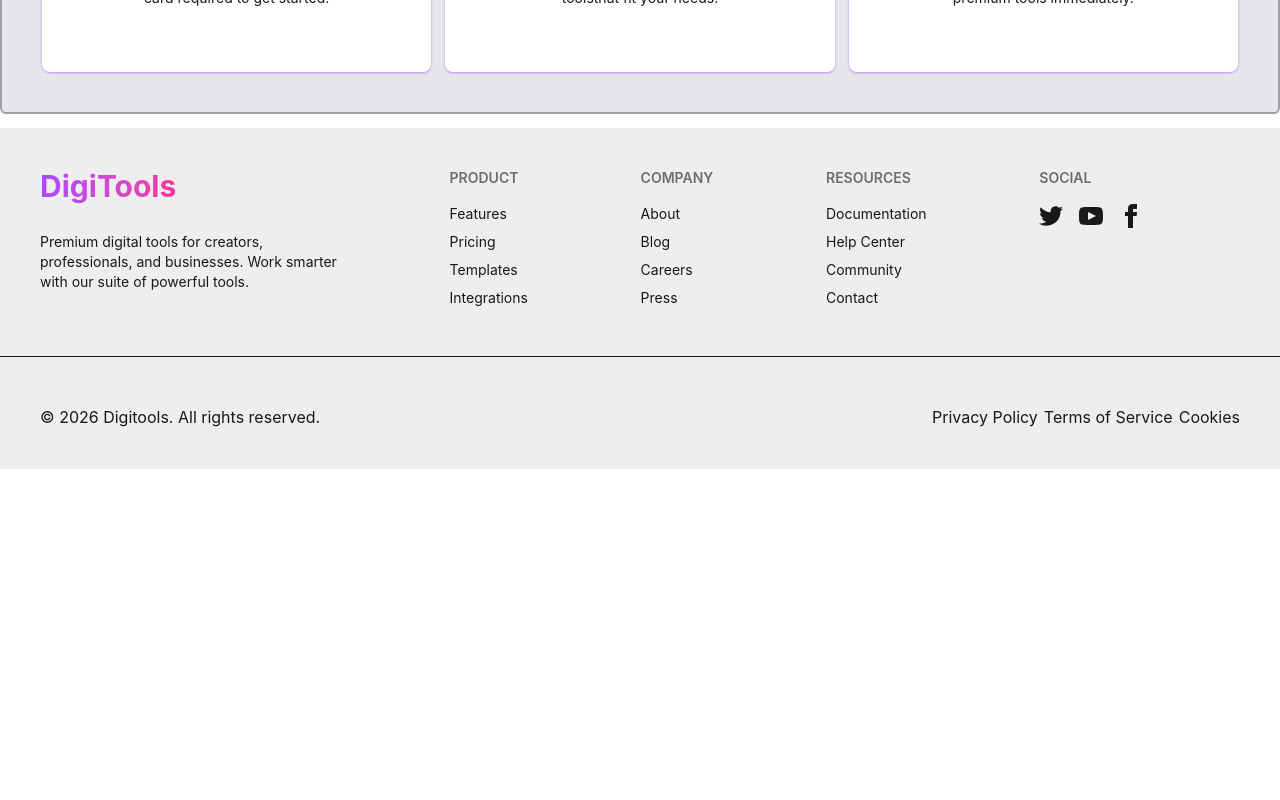
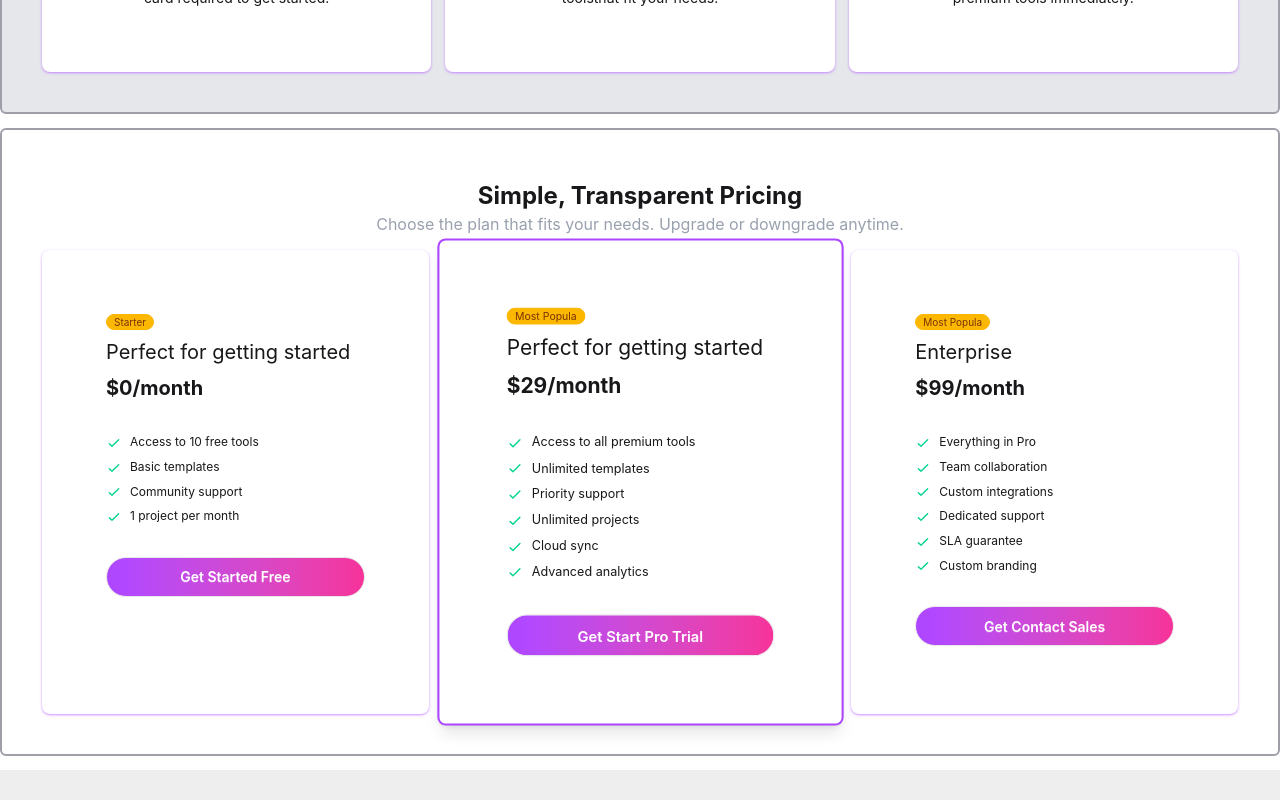
Before and after one commit to rafiqulislamraj58-design/A-6, a React (Vite) app: page / in a window 1280 px wide. Shown: the part 2360-3160 px from the top of the page. Before the commit the page ends 2829 px from the top, so only its background shows below. Built offline with nearby package versions, Linux system fonts and the light colour scheme.

Commit message:
started section pricing setion   hided when clik cart

```diff
--- a/src/App.jsx
+++ b/src/App.jsx
@@ -10,6 +10,7 @@ import Models from './Componatnt/Models'
 import Cart from './Componatnt/Cart'
 import Start from './Componatnt/Start'
 import Started from './Componatnt/Started'
+import Priceing from './Componatnt/Priceing'
 
 
 
@@ -50,7 +51,9 @@ const clearCart = ()=>{
   clearCart={clearCart}
    />)}
    {active==="Cart" &&(<Cart cartItems={cartItems}  removeCart={removeCart}  clearCart={clearCart} />)}
-   <Started/>
+   {active!=="Cart"&&<Started/>}
+   {active!=="Cart"&&<Priceing setactive={setactive}  />}
+
    <Footer></Footer>
     </>
   )
--- /dev/null
+++ b/src/Componatnt/Priceing.jsx
@@ -0,0 +1,137 @@
+import React from 'react'
+
+const Priceing = () => {
+  return (
+   <div className='container mx-auto'>
+
+  <div className='container mx-auto rounded-md border-zinc-400 border-2 mt-3.5 mb-3.5 overflow-hidden p-10 '>
+    <div className='text-center mt-2.5 mb-3.5'>
+    <h1 className='font-bold text-2xl '>Simple, Transparent Pricing</h1>
+    <p className='text-gray-400'>Choose the plan that fits your needs. Upgrade or downgrade anytime.</p>
+    </div>
+    <div className=' sm:grid grid-cols-1  md:grid-cols-2 lg:grid-cols-3 gap-4.5'>
+ <div class="card w-full bg-base-100 shadow-sm p-10 hover:translate-y-0.5 hover:shadow-lg shadow-purple-500/50">
+  <div class="card-body">
+    <span class="badge badge-xs badge-warning">Starter</span>
+    <div class="flex justify-between">
+      <h2 class="text-xl ">Perfect for getting started</h2>
+
+    </div>
+    <h2 class="text-xl font-bold">$0/month</h2>
+    <ul class="mt-6 flex flex-col gap-2 text-xs">
+      <li>
+        <svg xmlns="http://www.w3.org/2000/svg" class="size-4 me-2 inline-block text-success" fill="none" viewBox="0 0 24 24" stroke="currentColor"><path stroke-linecap="round" stroke-linejoin="round" stroke-width="2" d="M5 13l4 4L19 7" /></svg>
+        <span>Access to 10 free tools</span>
+      </li>
+      <li>
+        <svg xmlns="http://www.w3.org/2000/svg" class="size-4 me-2 inline-block text-success" fill="none" viewBox="0 0 24 24" stroke="currentColor"><path stroke-linecap="round" stroke-linejoin="round" stroke-width="2" d="M5 13l4 4L19 7" /></svg>
+        <span>Basic templates</span>
+      </li>
+      <li>
+        <svg xmlns="http://www.w3.org/2000/svg" class="size-4 me-2 inline-block text-success" fill="none" viewBox="0 0 24 24" stroke="currentColor"><path stroke-linecap="round" stroke-linejoin="round" stroke-width="2" d="M5 13l4 4L19 7" /></svg>
+        <span>Community support</span>
+      </li>
+      <li>
+        <svg xmlns="http://www.w3.org/2000/svg" class="size-4 me-2 inline-block text-success" fill="none" viewBox="0 0 24 24" stroke="currentColor"><path stroke-linecap="round" stroke-linejoin="round" stroke-width="2" d="M5 13l4 4L19 7" /></svg>
+        <span>1 project per month</span>
+      </li>
+
+    </ul>
+    <div class="mt-6">
+      <button class="btn bg-gradient-to-r shadow-none w-full from-purple-500 to-pink-500 rounded-full text-white ">Get Started Free</button>
+    </div>
+  </div>
+</div>
+ <div class="card w-full bg-base-100 p-10 border-2 border-purple-500 scale-105 shadow-lg">
+  <div class="card-body">
+    <span class="badge badge-xs badge-warning">Most Popula</span>
+    <div class="flex justify-between">
+      <h2 class="text-xl ">Perfect for getting started</h2>
+
+    </div>
+     <h2 class="text-xl font-bold">$29/month</h2>
+    <ul class="mt-6 flex flex-col gap-2 text-xs">
+      <li>
+        <svg xmlns="http://www.w3.org/2000/svg" class="size-4 me-2 inline-block text-success" fill="none" viewBox="0 0 24 24" stroke="currentColor"><path stroke-linecap="round" stroke-linejoin="round" stroke-width="2" d="M5 13l4 4L19 7" /></svg>
+        <span>Access to all premium tools</span>
+      </li>
+      <li>
+        <svg xmlns="http://www.w3.org/2000/svg" class="size-4 me-2 inline-block text-success" fill="none" viewBox="0 0 24 24" stroke="currentColor"><path stroke-linecap="round" stroke-linejoin="round" stroke-width="2" d="M5 13l4 4L19 7" /></svg>
+        <span>Unlimited templates</span>
+      </li>
+      <li>
+        <svg xmlns="http://www.w3.org/2000/svg" class="size-4 me-2 inline-block text-success" fill="none" viewBox="0 0 24 24" stroke="currentColor"><path stroke-linecap="round" stroke-linejoin="round" stroke-width="2" d="M5 13l4 4L19 7" /></svg>
+        <span>Priority support</span>
+      </li>
+      <li>
+        <svg xmlns="http://www.w3.org/2000/svg" class="size-4 me-2 inline-block text-success" fill="none" viewBox="0 0 24 24" stroke="currentColor"><path stroke-linecap="round" stroke-linejoin="round" stroke-width="2" d="M5 13l4 4L19 7" /></svg>
+        <span>Unlimited projects</span>
+      </li>
+      <li>
+        <svg xmlns="http://www.w3.org/2000/svg" class="size-4 me-2 inline-block text-success" fill="none" viewBox="0 0 24 24" stroke="currentColor"><path stroke-linecap="round" stroke-linejoin="round" stroke-width="2" d="M5 13l4 4L19 7" /></svg>
+        <span>Cloud sync</span>
+      </li>
+
+      <li>
+        <svg xmlns="http://www.w3.org/2000/svg" class="size-4 me-2 inline-block text-success" fill="none" viewBox="0 0 24 24" stroke="currentColor"><path stroke-linecap="round" stroke-linejoin="round" stroke-width="2" d="M5 13l4 4L19 7" /></svg>
+        <span>Advanced analytics</span>
+      </li>
+
+    </ul>
+    <div class="mt-6">
+      <button class="btn bg-gradient-to-r shadow-none w-full from-purple-500 to-pink-500 rounded-full text-white ">Get Start Pro Trial</button>
+    </div>
+  </div>
+</div>
+
+<div class="card w-full bg-base-100 shadow-sm p-10 hover:translate-y-0.5 hover:shadow-lg shadow-purple-500/50">
+  <div class="card-body">
+    <span class="badge badge-xs badge-warning">Most Popula</span>
+    <div class="flex justify-between">
+      <h2 class="text-xl ">Enterprise</h2>
+
+    </div>
+     <h2 class="text-xl font-bold">$99/month</h2>
+    <ul class="mt-6 flex flex-col gap-2 text-xs">
+      <li>
+        <svg xmlns="http://www.w3.org/2000/svg" class="size-4 me-2 inline-block text-success" fill="none" viewBox="0 0 24 24" stroke="currentColor"><path stroke-linecap="round" stroke-linejoin="round" stroke-width="2" d="M5 13l4 4L19 7" /></svg>
+        <span>Everything in Pro</span>
+      </li>
+      <li>
+        <svg xmlns="http://www.w3.org/2000/svg" class="size-4 me-2 inline-block text-success" fill="none" viewBox="0 0 24 24" stroke="currentColor"><path stroke-linecap="round" stroke-linejoin="round" stroke-width="2" d="M5 13l4 4L19 7" /></svg>
+        <span>Team collaboration</span>
+      </li>
+      <li>
+        <svg xmlns="http://www.w3.org/2000/svg" class="size-4 me-2 inline-block text-success" fill="none" viewBox="0 0 24 24" stroke="currentColor"><path stroke-linecap="round" stroke-linejoin="round" stroke-width="2" d="M5 13l4 4L19 7" /></svg>
+        <span>Custom integrations</span>
+      </li>
+      <li>
+        <svg xmlns="http://www.w3.org/2000/svg" class="size-4 me-2 inline-block text-success" fill="none" viewBox="0 0 24 24" stroke="currentColor"><path stroke-linecap="round" stroke-linejoin="round" stroke-width="2" d="M5 13l4 4L19 7" /></svg>
+        <span>Dedicated support</span>
+      </li>
+      <li>
+        <svg xmlns="http://www.w3.org/2000/svg" class="size-4 me-2 inline-block text-success" fill="none" viewBox="0 0 24 24" stroke="currentColor"><path stroke-linecap="round" stroke-linejoin="round" stroke-width="2" d="M5 13l4 4L19 7" /></svg>
+        <span>SLA guarantee</span>
+      </li>
+
+      <li>
+        <svg xmlns="http://www.w3.org/2000/svg" class="size-4 me-2 inline-block text-success" fill="none" viewBox="0 0 24 24" stroke="currentColor"><path stroke-linecap="round" stroke-linejoin="round" stroke-width="2" d="M5 13l4 4L19 7" /></svg>
+        <span>Custom branding</span>
+      </li>
+
+    </ul>
+    <div class="mt-6">
+      <button class="btn bg-gradient-to-r shadow-none w-full from-purple-500 to-pink-500 rounded-full text-white ">Get Contact Sales</button>
+    </div>
+  </div>
+</div>
+    </div>
+
+    </div>
+
+
+   </div>
+  )
+}
+
+export default Priceing
--- a/src/Componatnt/Started.jsx
+++ b/src/Componatnt/Started.jsx
@@ -7,7 +7,7 @@ const Started = () => {
     <h1 className='font-bold text-2xl '>Get Started in 3 Steps</h1>
     <p className='text-gray-400'>Start using premium digital tools in minutes, not hours.</p>
     </div>
-    <div className='sm:grid grid-cols-1  md: grid-cols-3 gap-3.5'>
+    <div className=' sm:grid grid-cols-1 md:grid-cols-2  lg:grid-cols-3 gap-3.5'>
  <div className="card bg-base-100 w-full  shadow-sm p-10 hover:translate-y-0.5 hover:shadow-lg shadow-purple-500/50 ">
   <div className="card-body flex justify-center items-center">
   <div className='bg-purple-500/60 rounded-full flex justify-center items-center w-16 h-16'>
```
